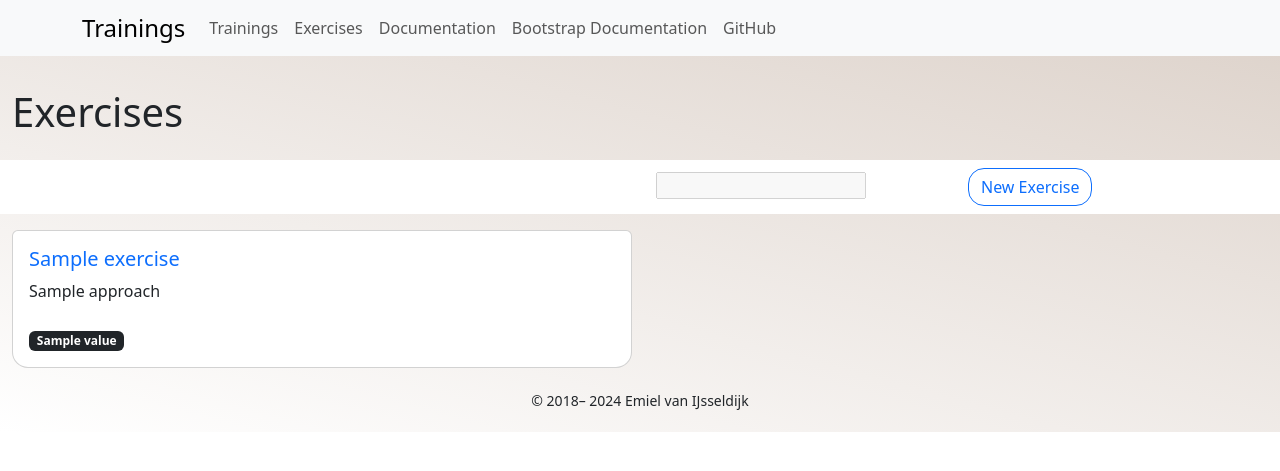
After one commit to mielski/volleyapp, a Flask app: template templates/exercises/view_exercises.html in a window 1280 px wide. The commit adds this page. Shown: the top 471 px of the page. Run offline with Flask 3, Linux system fonts and the light colour scheme; the template is opened without the code that fills it: most values are stand-ins (such as "Sample title", 1, 10 or a date in 2020); parts of the project's set-up code (start-up, migrations or seed data) failed here and were passed over; some libraries are stand-ins or nearby versions.

Commit message:
adding the view exercises page

```diff
--- a/main.py
+++ b/main.py
@@ -33,8 +33,9 @@ def index():  # immediate redirect to training
 @app.route('/view_exercices')
 def view_exercises():
 
-    return render_template("exercises.html",
-                           title="Under construction")
+    exercises = [VolleyballExercise(**exercise) for exercise in app.db.exercises.find({})]
+    return render_template("exercises/view_exercises.html",
+                           title="Under construction", exercises=exercises)
 
 @app.route('/exercices')
 def edit_exercise():
--- a/static/custom.css
+++ b/static/custom.css
@@ -23,6 +23,16 @@ body {
 
 }
 
+.card-nav {
+    text-decoration: none;
+    color: inherit;
+    transition: all 0.4s ease;
+}
+
+.card-nav:hover {
+    background-color: cornflowerblue;
+}
+
 .card {
     transition: inherit;
 }
--- /dev/null
+++ b/templates/exercises/view_exercises.html
@@ -0,0 +1,59 @@
+{% from 'bootstrap5/utils.html' import render_icon %}
+{% extends 'base.html' %}
+
+{% block content %}
+
+  <h1 class="d-block py-2">Exercises</h1>
+  <div class="row my-3 p-2 bg-body">
+    <div class="col-md-6"></div>
+    <div class="col">
+      <label for="input_search">{{ render_icon('search', color='secondary') }}</label>
+      <input id='input_search' class="form-text" type="text" disabled>
+    </div>
+    <div class="col align-center"><a class="btn btn-outline-primary rounded-4 align-content-center"
+                                     href="http://127.0.0.1:5000/trainings/new">
+      New Exercise</a>
+    </div>
+  </div>
+  <div class="row row-cols-1 row-cols-xxl-3 row-cols-lg-2 g-3">
+    {% for exercise in exercises %}
+      <div class="col">
+        <div class="card rounded rounded-bottom-4 h-100">
+          <a class="card-nav h-100 d-block" href="#">
+            <div class="card-body d-flex flex-column">
+              <h5 class="card-title text-primary">{{ exercise.title }}</h5>
+              <p class="card-text">{{ exercise.approach }}
+              </p>
+              {#            <svg class="bd-placeholder-img img-thumbnail" width="300" height="200" xmlns="http://www.w3.org/2000/svg"#}
+              {#                 role="img"#}
+              {#                 aria-label="A generic square placeholder image with a white border around it, making it resemble a photograph taken with an old instant camera: 200x200"#}
+              {#                 preserveAspectRatio="xMidYMid slice" focusable="false"><title>A generic square placeholder image with a#}
+              {#              white border around it, making it resemble a photograph taken with an old instant camera</title>#}
+              {#              <rect width="100%" height="100%" fill="#868e96"></rect>#}
+              {#              <text x="50%" y="50%" fill="#dee2e6" dy=".3em" dx="-2em">300x200</text>#}
+              {#            </svg>#}
+              <div class="flex-fill"></div>
+              <div class="mt-2">
+                {% for skill_focus in exercise.skill_focus %}
+                  <span class="badge bg-dark">{{ skill_focus.value }}</span>
+                {% endfor %}
+
+
+                {#              <span class="badge bg-dark mx-1">Defence</span>#}
+              </div>
+            </div>
+          </a></div>
+      </div>
+    {% endfor %}
+
+
+    {#    <script> function reloadPage() {#}
+    {#        location.reload();#}
+    {#    }#}
+    {##}
+    {#    // Set the interval to 500 milliseconds (0.5 seconds)#}
+    {#    setInterval(reloadPage, 1000)#}
+    {#    </script>#}
+  </div>
+
+{% endblock %}
```
Also changed, not shown: database_operations.py (+12 -2 lines).
